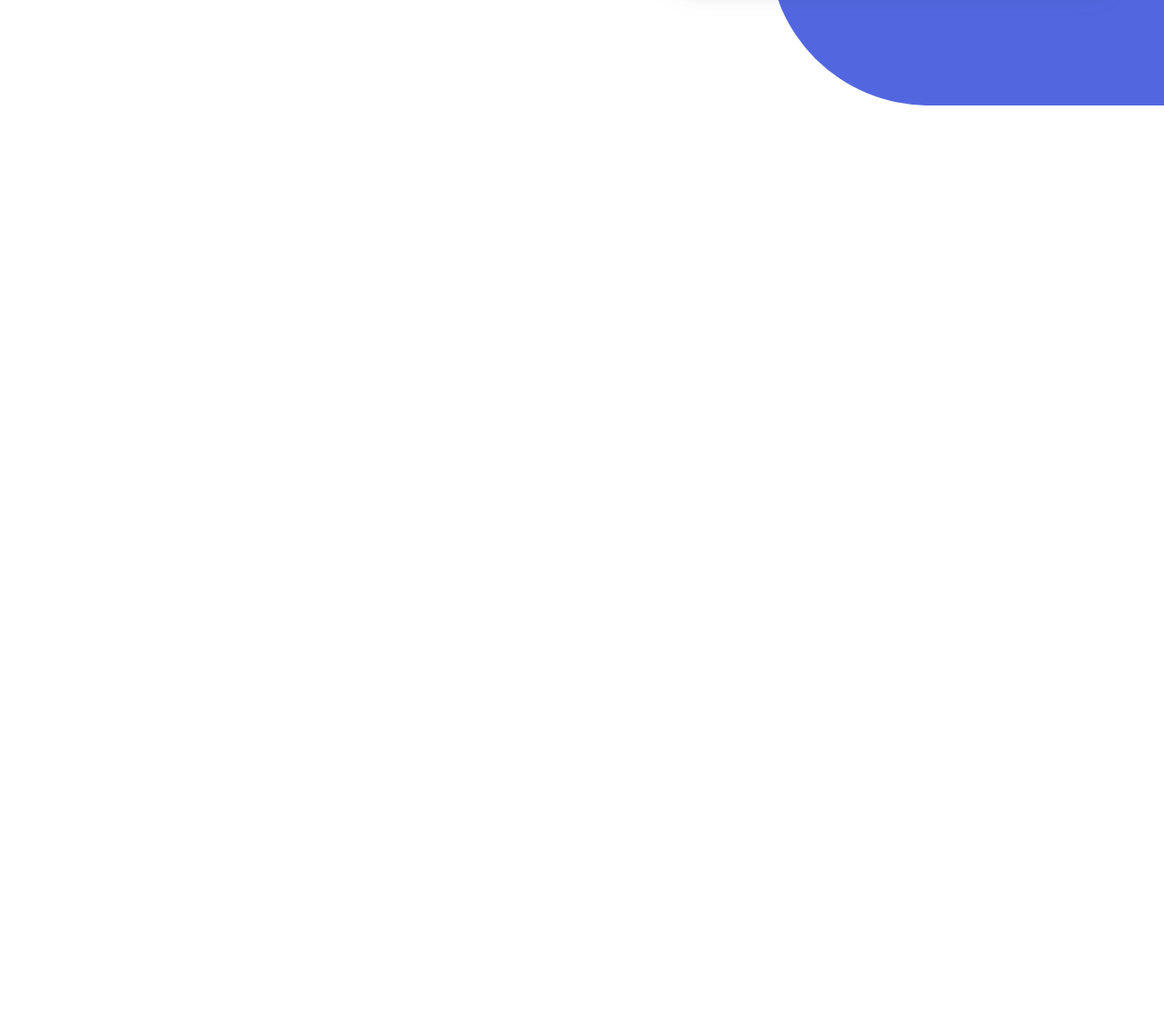
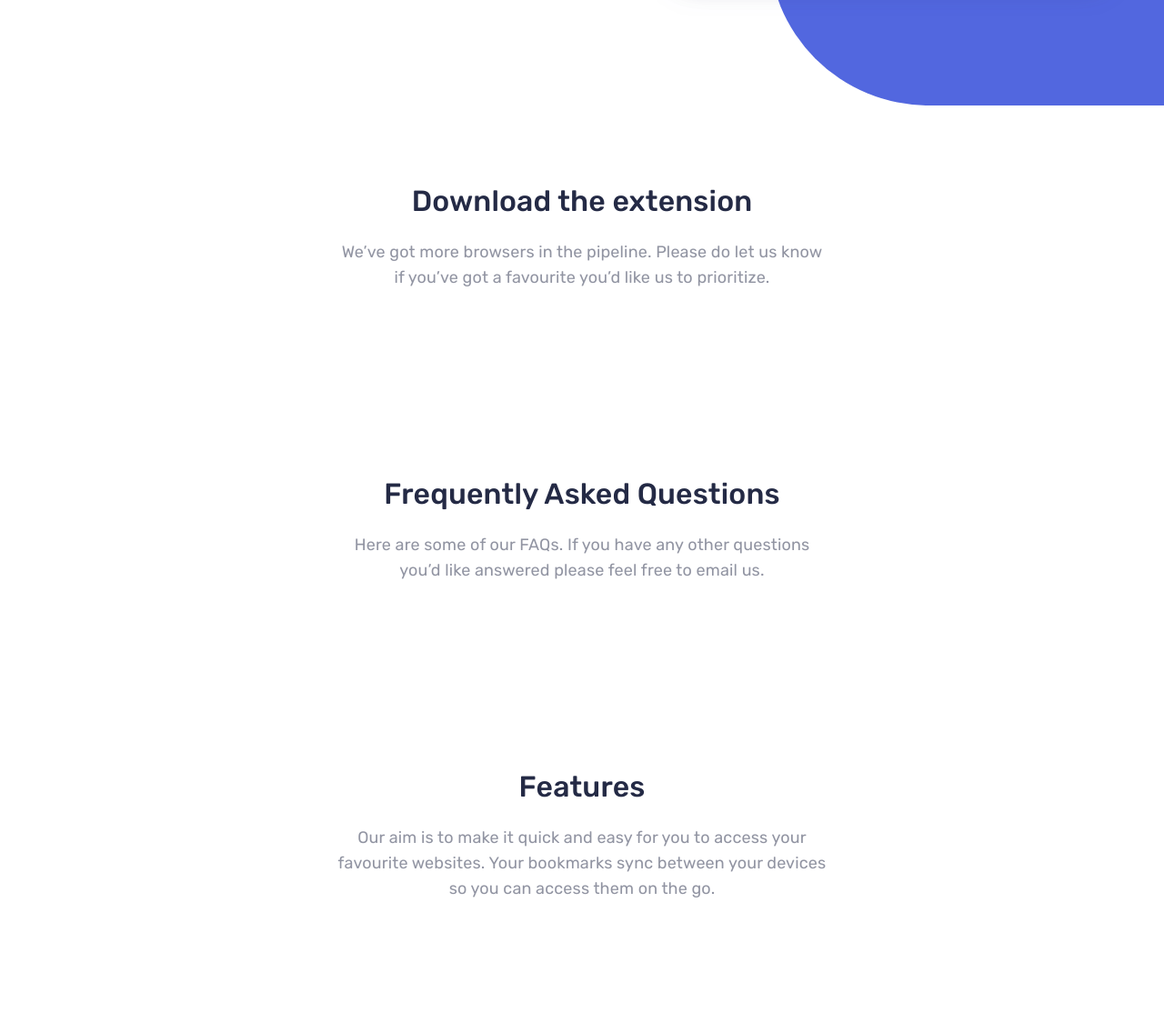
Before and after one commit to abdujabbor13/bookmark, a plain HTML site: page index.html in a window 1280 px wide. Shown: the part 573-1687 px from the top of the page at 91% size. Before the commit the page ends 800 px from the top, so only its background shows below. Drawn offline with Linux system fonts and the light colour scheme; files whose address does not match are found by name.

Commit message:
add srctions styles

```diff
--- a/css/main.css
+++ b/css/main.css
@@ -223,7 +223,6 @@ select:-webkit-autofill:focus {
 
 
 /* SITENAV  */
-
 .sitenav {
   font-size: 13px;
   line-height: 17px;
@@ -251,10 +250,41 @@ select:-webkit-autofill:focus {
   color: var(--red);
 }
 
-
 .sitenav__link:active {
   opacity: 0.6;
 }
+
+
+/* SECTIONS */
+.section {
+  padding-top: 75px;
+  padding-bottom: 75px;
+}
+
+.section__info {
+  width: 100%;
+  max-width: 540px;
+  margin-left: auto;
+  margin-right: auto;
+  margin-bottom: 48px;
+  text-align: center;
+}
+
+.section__title {
+  margin-top: 0;
+  margin-bottom: 16px;
+  font-size: 32px;
+  line-height: 52px;
+  font-weight: 500;
+  color: var(--text-color);
+}
+
+.section__description {
+  margin: 0;
+  font-size: 18px;
+  line-height: 28px;
+}
+
 
 /* SITE-HEADER  */
 .site-header {
--- a/index.html
+++ b/index.html
@@ -52,6 +52,37 @@
     </div>
 
 
+    <!-- FEATURES  -->
+    <section class="section">
+      <div class="container">
+        <div class="section__info">
+          <h2 class="section__title">Download the extension</h2>
+          <p class="section__description">We’ve got more browsers in the pipeline. Please do let us know if you’ve got a favourite you’d like us to prioritize.</p>
+        </div>
+      </div>
+    </section>
+
+
+    <!-- DOWNLOAD-HTE-EXTENTION  -->
+    <section class="section">
+      <div class="container">
+        <div class="section__info">
+          <h2 class="section__title">Frequently Asked Questions</h2>
+          <p class="section__description">Here are some of our FAQs. If you have any other questions you’d like answered please feel free to email us.</p>
+        </div>
+      </div>
+    </section>
+
+
+    <!-- FAQ  -->
+    <section class="section">
+      <div class="container">
+        <div class="section__info">
+          <h2 class="section__title">Features</h2>
+          <p class="section__description">Our aim is to make it quick and easy for you to access your favourite websites. Your bookmarks sync between your devices so you can access them on the go.</p>
+        </div>
+      </div>
+    </section>
 
   </main>
   <script src="js/main.js"></script>
```
